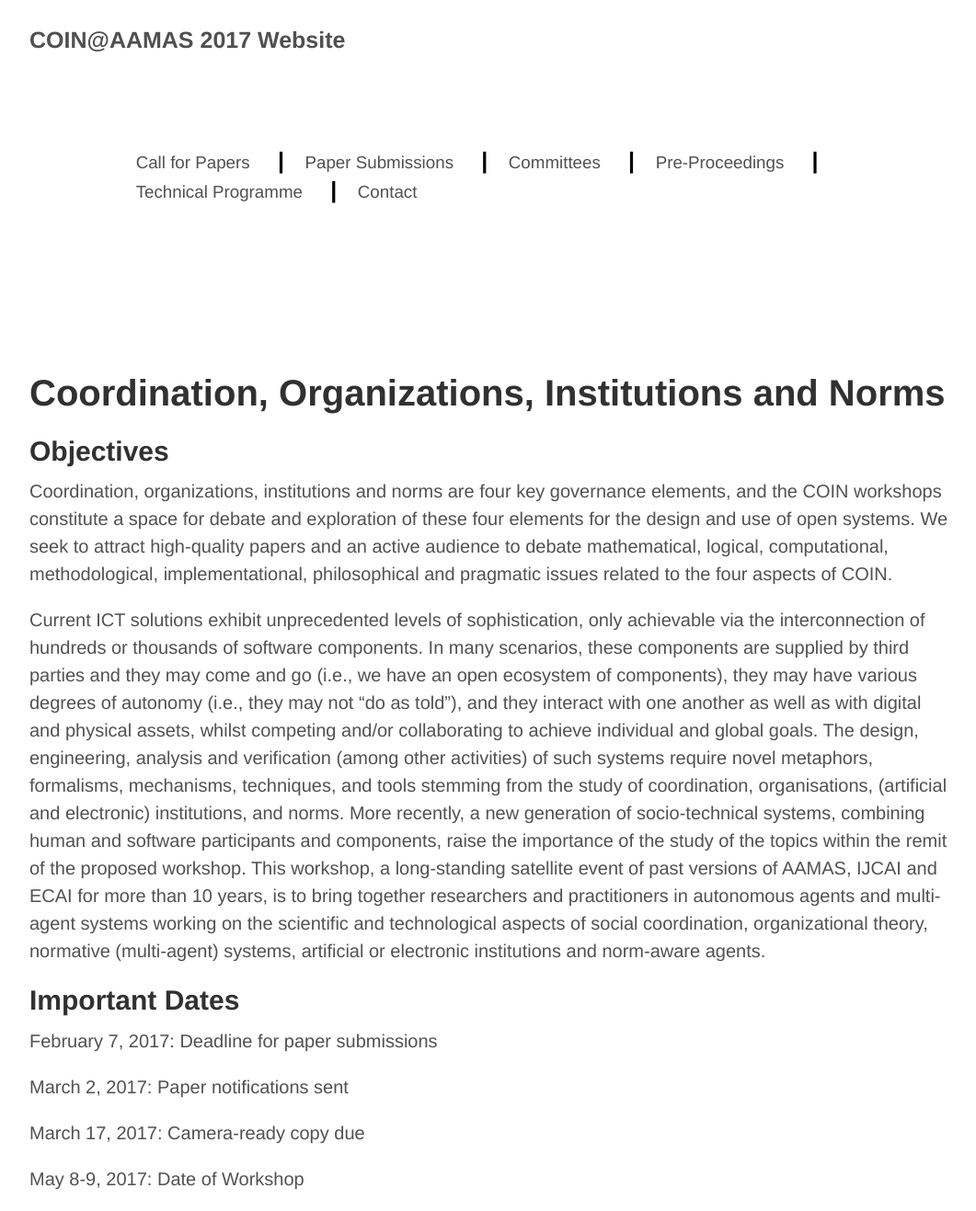
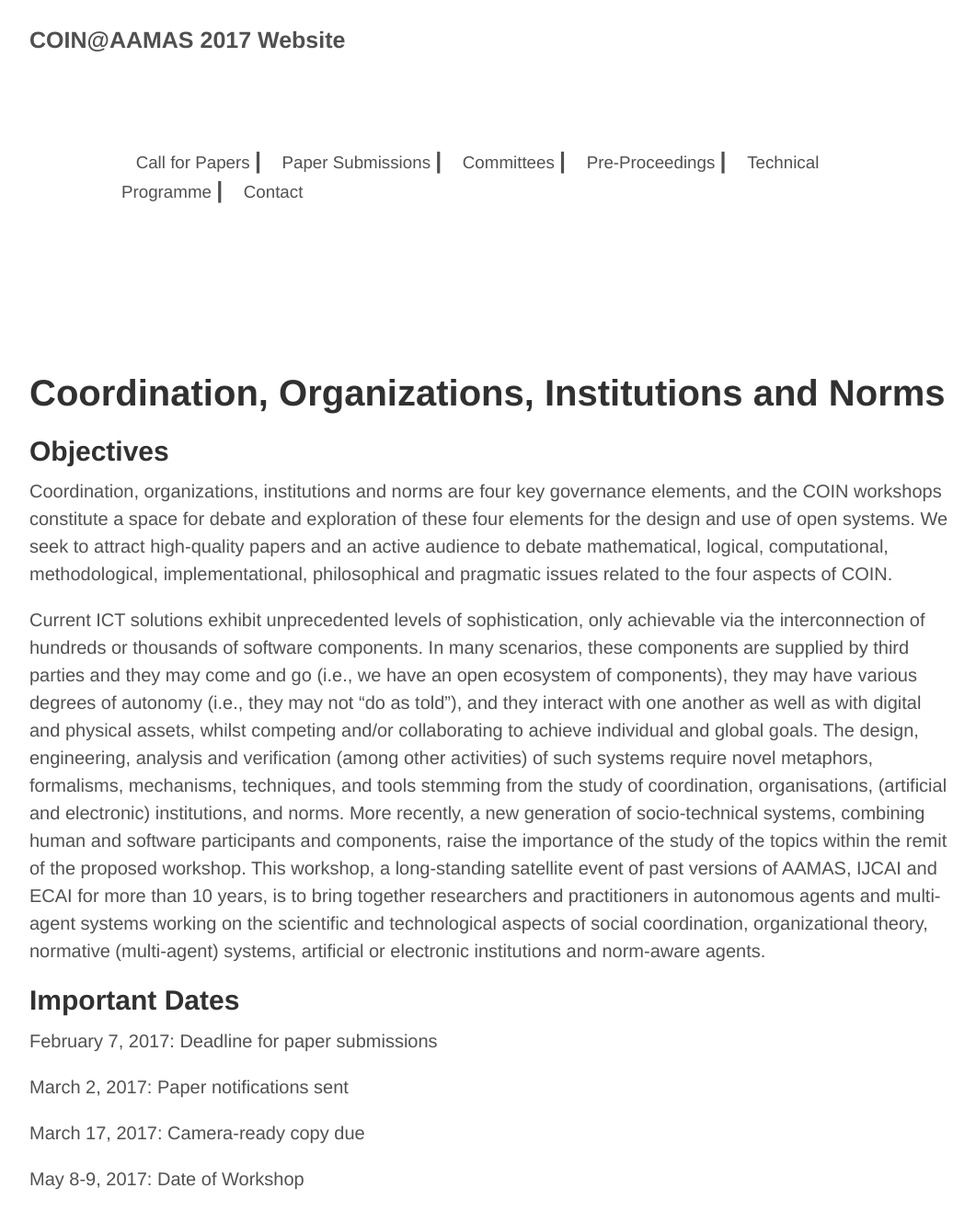
Before and after one commit to coin-workshop/coin-2017, a Jekyll site: the page built from index.md, in a window 1280 px wide. Shown: the whole page at 92% size, without its empty margins (108-1169 px from the left). Built offline with Jekyll 4.4.1, drawn with Linux system fonts in a browser that asks for light colours.

Commit message:
Still changing the site header.

```diff
--- a/css/style.scss
+++ b/css/style.scss
@@ -205,10 +205,10 @@
       letter-spacing: 0;
     }
 
-    span {
-      color: black;
-      margin-left: 1em
-    }
+    //span {
+    //  color: black;
+    //  margin-left: 1em
+   // }
   }
 }
 
```
